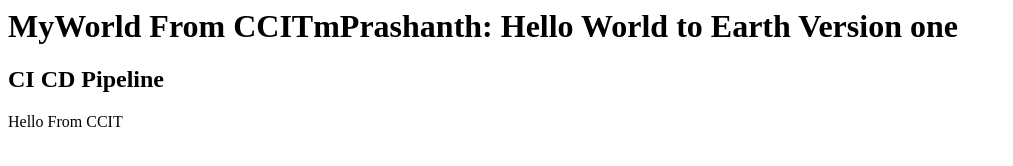
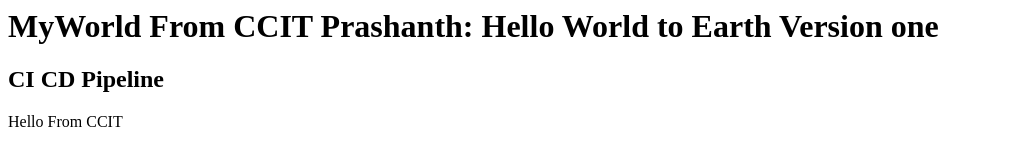
Before and after one commit to nagswe/demorepo, a plain HTML site: page index.html in a window 1280 px wide. Shown: the whole page, without its empty margins (0-1013 px from the left). Drawn offline with Linux system fonts and the light colour scheme.

Commit message:
Update index.html

```diff
--- a/index.html
+++ b/index.html
@@ -1,7 +1,7 @@
 <html>
   <body>
     <h1>
-MyWorld From CCITmPrashanth:
+MyWorld From CCIT Prashanth:
 	    Hello World to Earth Version one
       <h2>CI CD Pipeline</h2>
       Hello From CCIT
```
